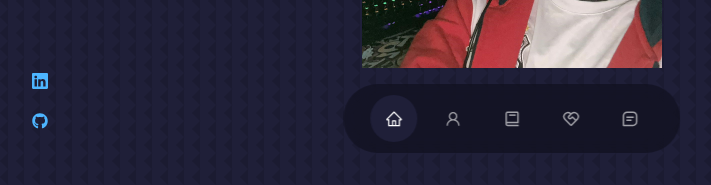
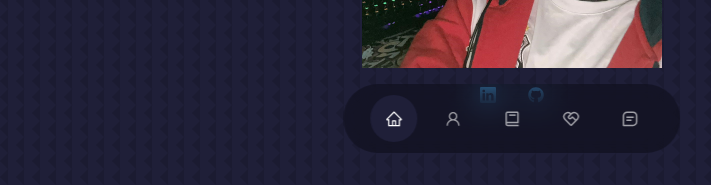
Before and after one commit to VictorSantos-Dev/portfolio-victorsantos, a React (Create React App) app: page / in a window 1280 px wide. Shown: the part 615-800 px from the top of the page, without its empty margins (128-839 px from the left). Built offline with nearby package versions, Linux system fonts and the light colour scheme.

Commit message:
ajustes header social II

```diff
--- a/src/components/header/header.css
+++ b/src/components/header/header.css
@@ -1,5 +1,5 @@
 header{
-    height: 100vh;
+    height: 120vh;
     padding-top: 7rem;
     overflow: hidden;
 
@@ -25,13 +25,10 @@ header{
 /*--------------------------------*/
 .header__social{
     display: flex;
-    flex-direction: column;
-    align-items: center;
-    gap:0.8rem;
-    position: absolute;
-    left:0;
-    bottom:3rem;
-
+    gap: 2rem;
+    justify-content: center;
+    width: 100%;
+    margin-top: 1rem;
 }
 
 /*----------------------------------------------*/
@@ -44,15 +41,6 @@ header{
     width: 300px;
     border-radius: 8rem 8rem 0 0;
     margin-top: 4rem;
-}
-
-.scroll__down{
-    position: absolute;
-    right: -2.3rem;
-    bottom:5rem;
-    transform: rotate(90deg);
-    font-weight: 200;
-    font-size: 0.9rem;
 }
 
 /*---------------------------------------*/
```
